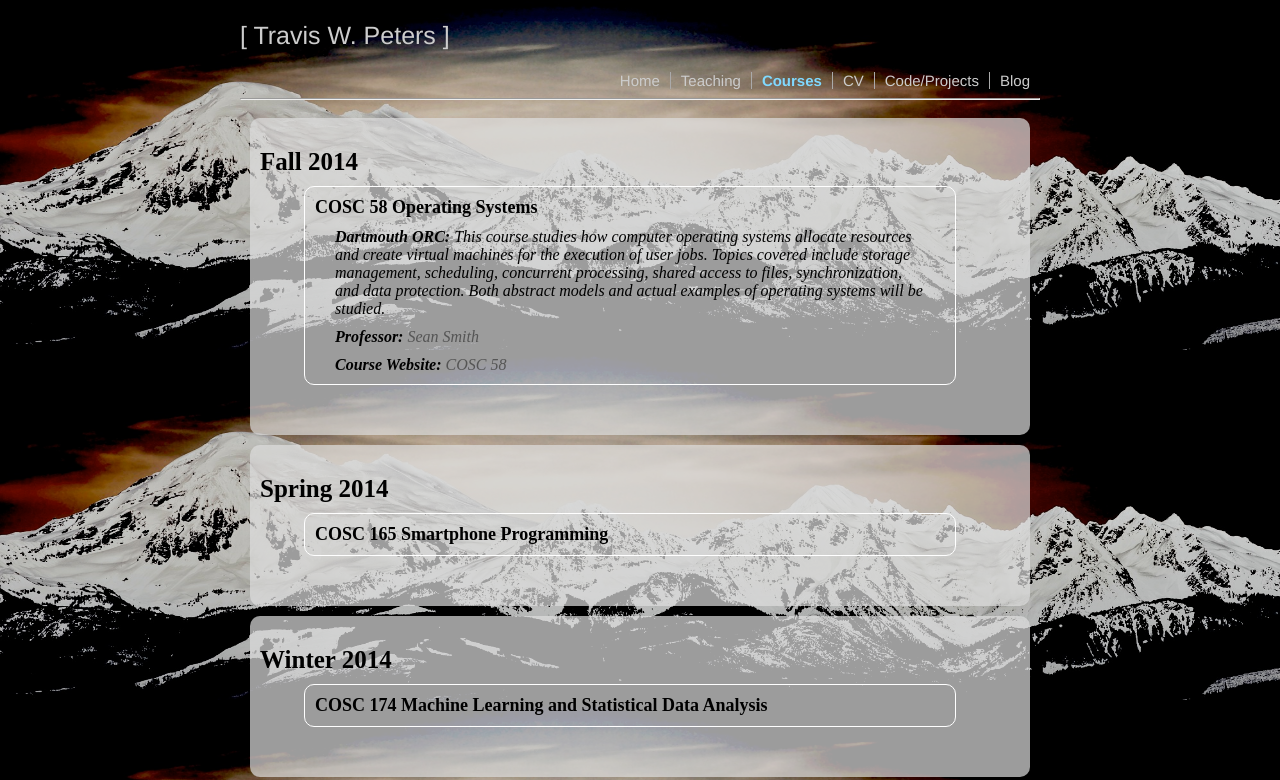
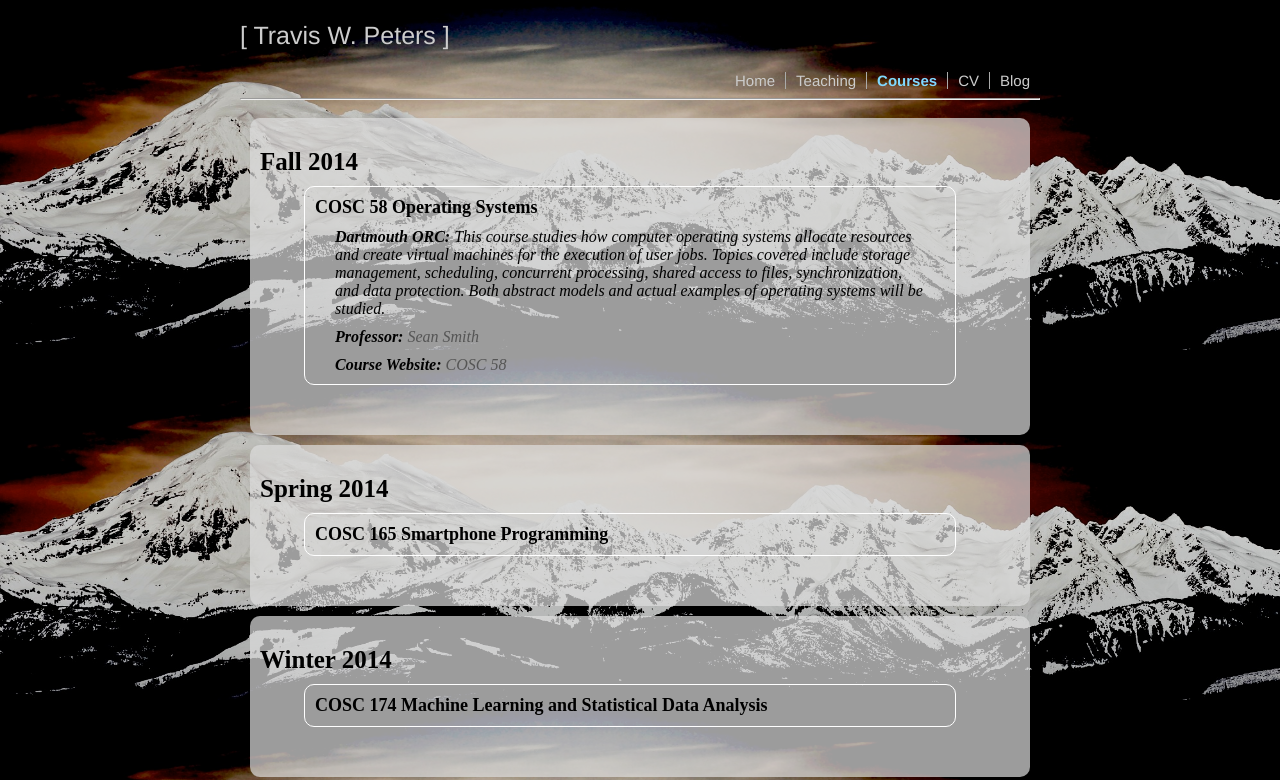
Before and after one commit to traviswp/public_html, a plain HTML site: page courses.html in a window 1280 px wide. Shown: the top 780 px of the page. Drawn offline with nearby package versions, Linux system fonts and the light colour scheme.

Commit message:
remove links

```diff
--- a/courses.html
+++ b/courses.html
@@ -51,7 +51,6 @@
                 <li><a href="teaching.html">Teaching</a></li>
                 <li class="active"><a href="courses.html">Courses</a></li>
                 <li><a href="docs/resume.pdf" target="_blank">CV</a></li>
-                <li><a href="https://github.com/traviswp" target="_blank">Code/Projects</a></li>
                 <li><a href="http://travisandmarypeters.blogspot.com/" target="_blank">Blog</a></li>
             </ul>
         </nav>
```
Also changed, not shown: index.html (+0 -1 lines), teaching.html (+0 -1 lines).
